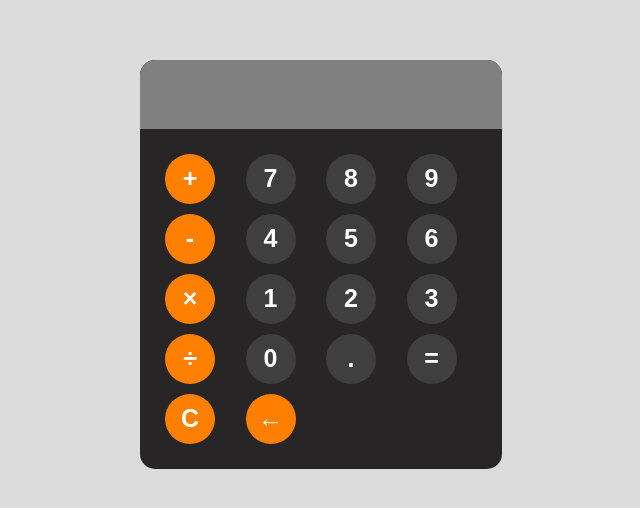
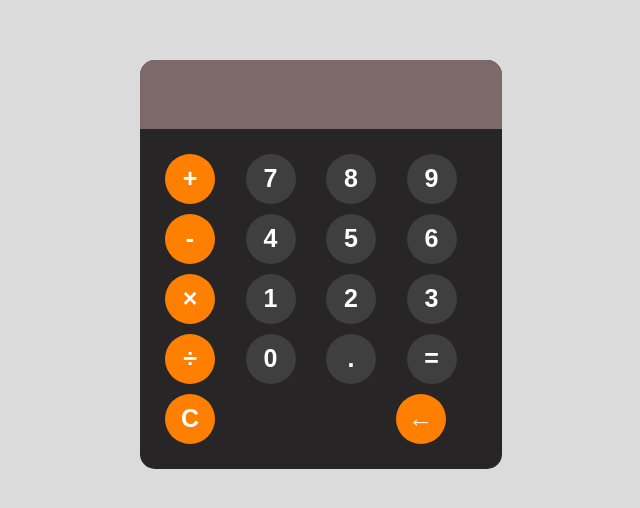
Before and after one commit to ImranPasha247/Calculator-Project, a plain HTML site: page index.html in a window 1280 px wide. Shown: the part 136-644 px from the top of the page, without its empty margins (319-959 px from the left). Drawn offline with Linux system fonts and the light colour scheme.

Commit message:
changes 10.14.2024

```diff
--- a/style.css
+++ b/style.css
@@ -20,7 +20,7 @@ body{
     border:none;
     text-align:left;
     color:white;
-    background-color: grey;
+    background-color: rgb(125, 105, 105);
 }
 #keys{
     display:grid;
@@ -66,5 +66,7 @@ button:active{
     display:flex;
     justify-content:center;
     align-items:center;
+    position:relative;
+    left:150px;
 
 }
```
